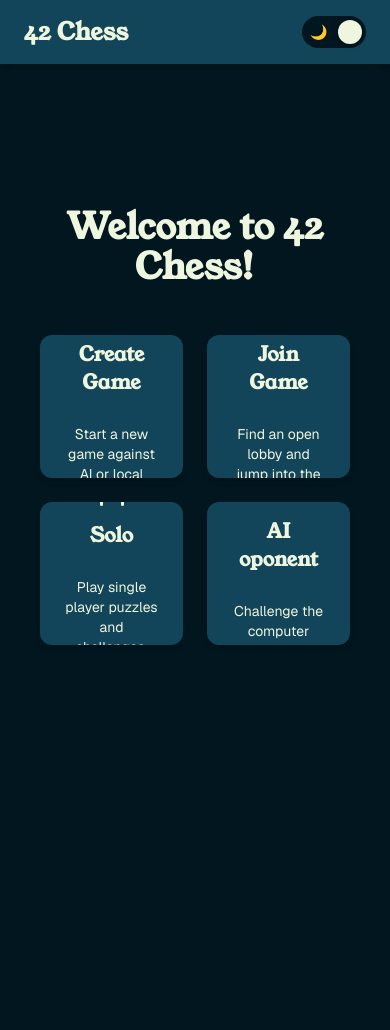
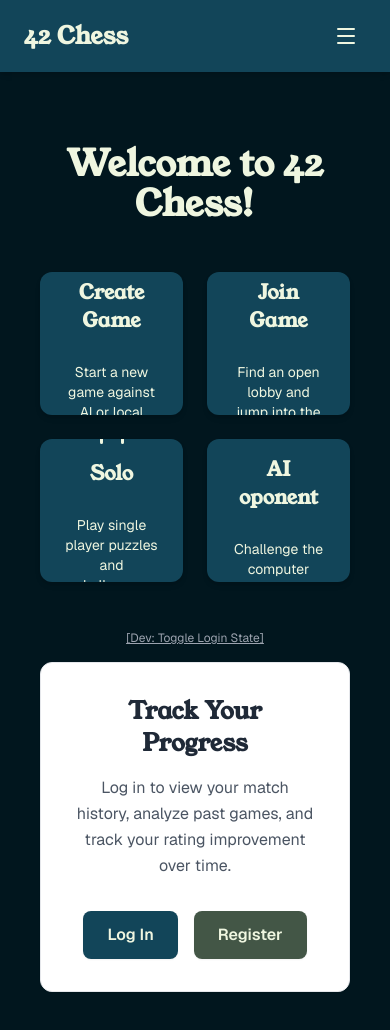
Before and after one commit to LilBoooopp/transcendence, a React (Create React App) app in the folder frontend/: page /wireframe/landing in a window 390 px wide. Shown: the top 1030 px of the page. Before the commit the page ends 844 px from the top, so only its background shows below. Built offline with nearby package versions, Linux system fonts and the light colour scheme; the HTML template or start-up script is replaced by a standard one.

Commit message:
started on game hostory component ready to merge

```diff
--- a/frontend/src/SamplePages/WireframeLanding.tsx
+++ b/frontend/src/SamplePages/WireframeLanding.tsx
@@ -1,10 +1,21 @@
-import React from 'react';
+import React, { useState } from 'react';
 import { useNavigate } from 'react-router-dom';
 import Tile from '../components/Tile';
+import Button from '../components/Button';
+import GameHistoryList, { GameHistoryItem } from '../components/GameHistoryList';
 import * as Icons from 'lucide-react';
 
 export default function WireframeLanding() {
 	const navigate = useNavigate();
+	const [isLoggedIn, setIsLoggedIn] = useState(false);
+
+	// Dummy data for the history list
+	const history: GameHistoryItem[] = [
+		{ id: '1', date: '2023-10-24', opponent: 'GrandMasterFlash', result: 'Win', moves: 34 },
+		{ id: '2', date: '2023-10-22', opponent: 'Rookie123', result: 'Loss', moves: 21 },
+		{ id: '3', date: '2023-10-20', opponent: 'ChessBot', result: 'Draw', moves: 55 },
+	];
+
 	const features = [
 	{
 		title: "Create Game",
@@ -33,7 +44,7 @@ export default function WireframeLanding() {
 	];
 
 	return (
-	<div className="flex flex-col items-center justify-center min-h-[80vh] px-4 max-w-5xl mx-auto">
+	<div className="flex flex-col items-center justify-center min-h-[80vh] px-4 max-w-5xl mx-auto py-12">
 
 		<h1 className="text-4xl font-heading font-bold mb-12 text-center">
 		Welcome to 42 Chess!
@@ -51,6 +62,34 @@ export default function WireframeLanding() {
 		))}
 		</div>
 
+		{/* HISTORY / LOGIN SECTION */}
+		<div className="w-full mt-12">
+			{/* Dev Toggle: Remove this when real auth is implemented */}
+			<div className="flex justify-center mb-4">
+				<button
+					onClick={() => setIsLoggedIn(!isLoggedIn)}
+					className="text-xs text-gray-400 hover:text-gray-600 underline"
+				>
+					[Dev: Toggle Login State]
+				</button>
+			</div>
+
+			{isLoggedIn ? (
+				<GameHistoryList history={history} />
+			) : (
+				<div className="bg-white rounded-xl shadow-sm border border-gray-200 p-8 text-center">
+					<h2 className="text-2xl font-heading font-bold mb-4 text-gray-800">Track Your Progress</h2>
+					<p className="text-gray-600 mb-8 max-w-md mx-auto">
+						Log in to view your match history, analyze past games, and track your rating improvement over time.
+					</p>
+					<div className="flex justify-center gap-4">
+						<Button variant="primary" onClick={() => console.log('Login clicked')}>Log In</Button>
+						<Button variant="secondary" onClick={() => console.log('Register clicked')}>Register</Button>
+					</div>
+				</div>
+			)}
+		</div>
+
 	</div>
 	);
 }
--- /dev/null
+++ b/frontend/src/components/GameHistoryList.tsx
@@ -0,0 +1,47 @@
+import React from 'react';
+
+export interface GameHistoryItem {
+  id: string;
+  date: string;
+  opponent: string;
+  result: 'Win' | 'Loss' | 'Draw';
+  moves: number;
+}
+
+interface GameHistoryListProps {
+  history: GameHistoryItem[];
+}
+
+export default function GameHistoryList({ history }: GameHistoryListProps) {
+  return (
+    <div className="w-full bg-white rounded-xl shadow-sm border border-gray-200 overflow-hidden">
+      <div className="bg-gray-50 px-6 py-4 border-b border-gray-200">
+        <h3 className="text-lg font-heading font-bold text-gray-800">Recent Matches</h3>
+      </div>
+      <div className="divide-y divide-gray-100">
+        {history.length === 0 ? (
+          <div className="p-6 text-center text-gray-500">No games played yet.</div>
+        ) : (
+          history.map((game) => (
+            <div key={game.id} className="flex items-center justify-between p-4 hover:bg-gray-50 transition-colors">
+              <div className="flex flex-col">
+                <span className="font-bold text-gray-800">vs {game.opponent}</span>
+                <span className="text-sm text-gray-500">{game.date}</span>
+              </div>
+              <div className="flex items-center gap-4">
+                <span className="text-sm text-gray-600 hidden sm:inline">{game.moves} moves</span>
+                <span className={`px-3 py-1 rounded-full text-xs font-bold ${
+                  game.result === 'Win' ? 'bg-green-100 text-green-700' :
+                  game.result === 'Loss' ? 'bg-red-100 text-red-700' :
+                  'bg-gray-100 text-gray-700'
+                }`}>
+                  {game.result}
+                </span>
+              </div>
+            </div>
+          ))
+        )}
+      </div>
+    </div>
+  );
+}
--- a/frontend/src/components/Navbar.tsx
+++ b/frontend/src/components/Navbar.tsx
@@ -1,6 +1,7 @@
-import React from 'react';
+import React, { useState } from 'react';
 import { Link } from 'react-router-dom';
 import Toggle from './Toggle';
+import { Menu, X } from 'lucide-react';
 
 interface NavbarProps {
   isDarkMode: boolean;
@@ -8,17 +9,19 @@ interface NavbarProps {
 }
 
 export default function Navbar({ isDarkMode, toggleDarkMode }: NavbarProps) {
+  const [isMenuOpen, setIsMenuOpen] = useState(false);
+
 	return (
-	<nav className="flex items-center justify-between px-6 py-4 bg-primary text-text-default shadow-md transition-colors duration-200">
-
+    <nav className="relative bg-primary text-text-default shadow-md transition-colors duration-200">
+      <div className="flex items-center justify-between px-6 py-4">
         {/* LOGO (name) */}
         <div className="text-2xl font-heading font-bold">
           42 Chess
         </div>
 
-		{/* NAVIGATION */}
-		<div className="flex items-center gap-8 font-body font-medium">
-			<div className="hidden md:flex gap-6">
+        {/* DESKTOP NAVIGATION */}
+        <div className="hidden md:flex items-center gap-8 font-body font-medium">
+          <div className="flex gap-6">
             <Link to="/wireframe/games" className="hover:text-accent transition-colors">Home</Link>
             <Link to="/wireframe" className="hover:text-accent transition-colors">Dashboard</Link>
             <Link to="/wireframe/social" className="hover:text-accent transition-colors">Social</Link>
@@ -34,6 +37,32 @@ export default function Navbar({ isDarkMode, toggleDarkMode }: NavbarProps) {
             />
           </div>
         </div>
+
+        {/* MOBILE MENU BUTTON */}
+        <button className="md:hidden p-2" onClick={() => setIsMenuOpen(!isMenuOpen)}>
+          {isMenuOpen ? <X /> : <Menu />}
+        </button>
+      </div>
+
+      {/* MOBILE MENU DROPDOWN */}
+      {isMenuOpen && (
+        <div className="md:hidden absolute top-full left-0 w-full bg-primary border-t border-gray-200 shadow-lg flex flex-col p-4 gap-4 z-50 font-body font-medium">
+          <Link to="/wireframe/games" className="hover:text-accent transition-colors" onClick={() => setIsMenuOpen(false)}>Home</Link>
+          <Link to="/wireframe" className="hover:text-accent transition-colors" onClick={() => setIsMenuOpen(false)}>Dashboard</Link>
+          <Link to="/wireframe/social" className="hover:text-accent transition-colors" onClick={() => setIsMenuOpen(false)}>Social</Link>
+
+          <div className="flex items-center justify-between pt-4 border-t border-gray-300/20">
+            <span>Dark Mode</span>
+            <Toggle
+              isOn={isDarkMode}
+              onToggle={toggleDarkMode}
+              ariaLabel="Toggle Dark Mode"
+              onLabel="🌙"
+              offLabel="☀️"
+            />
+          </div>
+        </div>
+      )}
     </nav>
   );
 }
```
Lines whose indentation alone changed are shown as unchanged.
